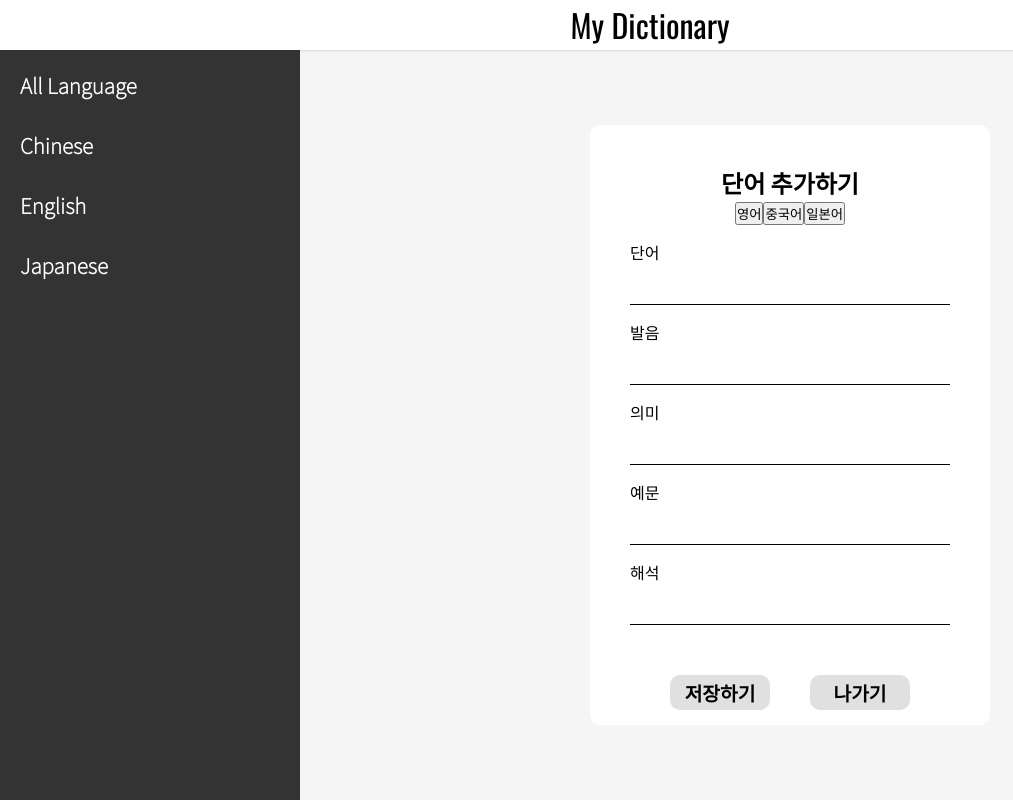
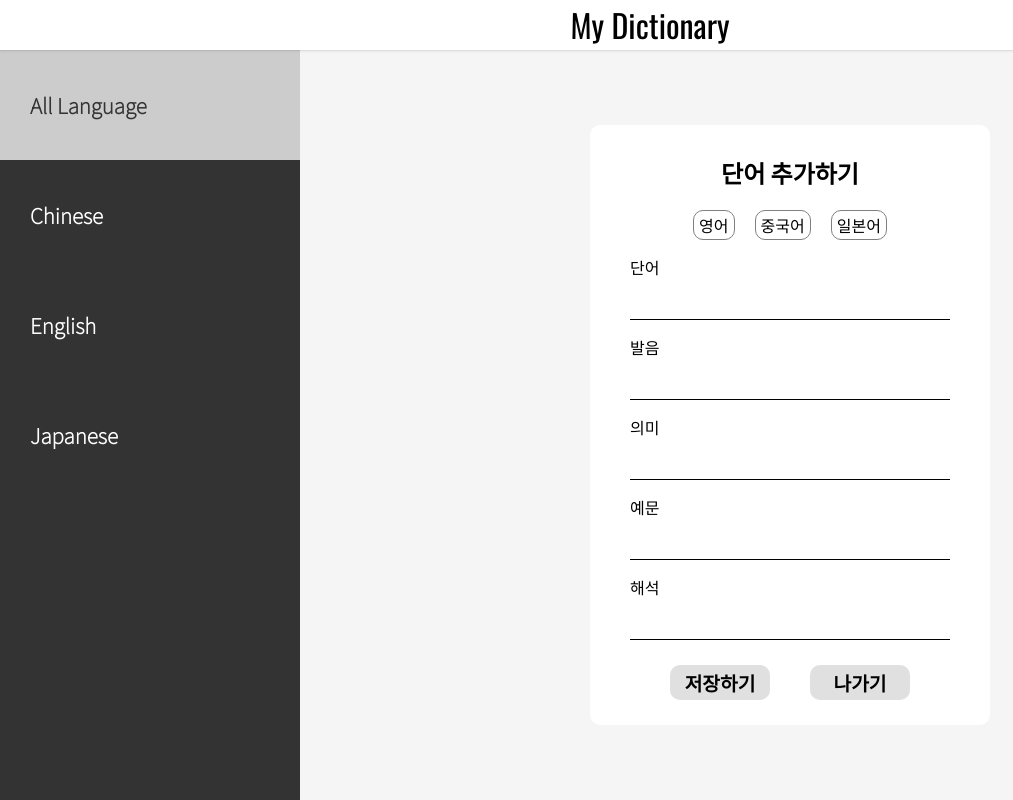
Before and after one commit to KoreanDinosaurs/React_Prac_2, a React (Create React App) app in the folder personel/: page /detail in a window 1280 px wide. Shown: the whole page, without its empty margins (0-1013 px from the left). Built offline with nearby package versions, Linux system fonts and the light colour scheme; no server answers; the database is empty.

Commit message:
btn work

```diff
--- a/personel/src/App.js
+++ b/personel/src/App.js
@@ -20,7 +20,7 @@ function App() {
 
   return (
     <>
-        <Header />
+        <Header/>
         <Wrap>
             <Nav/>
             <Routes>
--- a/personel/src/Chinese.js
+++ b/personel/src/Chinese.js
@@ -2,7 +2,7 @@ import React from "react";
 import { useDispatch, useSelector } from "react-redux";
 import { Link } from "react-router-dom";
 import styled from "styled-components";
-import { deleteData, updateData } from "./redux/modules/data";
+import { deleteData, deleteDataFB, updateData, updateDataFB2 } from "./redux/modules/data";
 
 function Chinese(){
     const dict_list = useSelector(state => state.data.list).filter(v => v.language === 'cn')
@@ -11,12 +11,12 @@ function Chinese(){
 
     const click_btn = (e) => {
         const idx = e.target.dataset.id
-        dispatch(updateData(idx))
+        dispatch(updateDataFB2(idx))
     }
 
     const click_cancle = (e) => {
         const idx = e.target.dataset.id
-        dispatch(deleteData(idx))
+        dispatch(deleteDataFB(idx))
     }
 
     return(
--- a/personel/src/Create.js
+++ b/personel/src/Create.js
@@ -1,37 +1,43 @@
-import React, { useEffect, useRef } from "react";
+import React, { useEffect, useRef, useState } from "react";
 import styled from "styled-components";
-import { useDispatch, useSelector } from "react-redux";
-import { createData, createDataFB } from "./redux/modules/data";
+import { useDispatch } from "react-redux";
+import { createDataFB } from "./redux/modules/data";
 import { useNavigate } from "react-router-dom";
+
 function Create() {
     const dispatch = useDispatch();
     const navigate = useNavigate();
-    const dict_list = useSelector(state => state.data.list)
+
     const ref = useRef([])
     const btnRef = useRef()
 
-    useEffect(()=>{
-        btnRef.current.addEventListener("click", addData);
+    const [currentClick, setCurrentClick] = useState(null)
+    const [prevClick, setPrevClick] = useState(null)
 
-        // return () =>  btnRef.current.removeEventListener("click", saveData)
-    }, [])
+    useEffect((e)=>{
+        if(currentClick){
+            let current = document.getElementById(currentClick);
+            current.style.color = "white"
+            current.style.background = "#333"
+        }
 
-    const lang = {language: ''}
+        if(prevClick){
+            let prev = document.getElementById(prevClick)
+            prev.style.color = "black"
+            prev.style.background = "transparent"
+        }
+        setPrevClick(currentClick)
+    }, [currentClick])
 
     const click = (e) => {
-        console.log(e.target.dataset.lang)
-        return lang.language = e.target.dataset.lang
+        setCurrentClick(e.target.id)
     }
 
     const addData = () => {
         const data = ref.current.map(v => v.value)
-        // id가 저절로 생성될거임!
-        // const id = () => {
-        //    return  dict_list.length
-        // }
+        console.log(currentClick)
         const info = {
-            ...lang,
-            // id: id(),
+            language: currentClick,
             word: data[0],
             sound: data[1],
             meaning: data[2],
@@ -39,18 +45,19 @@ function Create() {
             translation: data[4],
             completed: 0,
         }
-        dispatch(createDataFB(info))
+        dispatch(createDataFB(info));
+        navigate(-1);
     }
 
     return(
         <Container>
             <Wrap>
                 <span>단어 추가하기</span>
-                <BtnWrap className="langBtn">
-                    <button onClick={click} data-lang="en">영어</button>
-                    <button onClick={click} data-lang="cn">중국어</button>
-                    <button onClick={click} data-lang="ja">일본어</button>
-                </BtnWrap>
+                <BtnWrap2 className="langBtn">
+                    <button onClick={click} id="en" data-lang="en">영어</button>
+                    <button onClick={click} id="cn" data-lang="cn">중국어</button>
+                    <button onClick={click} id="ja" data-lang="ja">일본어</button>
+                </BtnWrap2>
                 <Item>
                 <label>단어</label>
                 <Input ref={el => (ref.current[0] = el)} />
@@ -72,8 +79,8 @@ function Create() {
                 <Input ref={el => (ref.current[4] = el)} />
                 </Item>
                 <BtnWrap>
-                    <Button onClick={()=>{navigate('/')}} ref={btnRef}>저장하기</Button>
-                    <Button onClick={()=>{navigate('/')}}>나가기</Button>
+                    <Button onClick={addData} ref={btnRef}>저장하기</Button>
+                    <Button onClick={()=>{navigate(-1)}}>나가기</Button>
                 </BtnWrap>
             </Wrap>
         </Container>
@@ -92,14 +99,13 @@ const Container = styled.div`
 `;
 
 const Wrap = styled.div`
-    /* height: 70%; */
     height: 600px;
     width: 25%;
     min-width: 400px;
     display: flex;
     flex-direction: column;
     align-items: center;
-    padding: 40px 0px;
+    padding: 30px 0px;
     border-radius: 10px;
     background-color: white;
 
@@ -142,7 +148,7 @@ const Button = styled.button`
     font-weight: bold;
     border-radius: 10px;
     background-color: #e0e0e0;
-    margin: 50px 20px 0 20px;
+    margin: 25px 20px 0 20px;
     &:hover {
         background-color: #333;
         color: white;
@@ -151,3 +157,20 @@ const Button = styled.button`
 
 const BtnWrap = styled.div`
 `;
+
+const BtnWrap2 = styled.div`
+    & > button {
+        margin: 20px 10px 0 10px;
+        font-size: 1em;
+        border-radius: 10px;
+        border: 1px solid gray;
+        padding: 2px 5px;
+        cursor: pointer;
+        background-color: transparent;
+    }
+
+    & > button:hover {
+        color: white;
+        background-color: #333;
+    }
+`;
--- a/personel/src/English.js
+++ b/personel/src/English.js
@@ -2,7 +2,7 @@ import React from "react";
 import { useDispatch, useSelector } from "react-redux";
 import { Link } from "react-router-dom";
 import styled from "styled-components";
-import { deleteData, updateData } from "./redux/modules/data";
+import { deleteData, deleteDataFB, updateData, updateDataFB2 } from "./redux/modules/data";
 
 function English(){
     const dict_list = useSelector(state => state.data.list).filter(v => v.language === 'en')
@@ -11,12 +11,12 @@ function English(){
 
     const click_btn = (e) => {
         const idx = e.target.dataset.id
-        dispatch(updateData(idx))
+        dispatch(updateDataFB2(idx))
     }
 
     const click_cancle = (e) => {
         const idx = e.target.dataset.id
-        dispatch(deleteData(idx))
+        dispatch(deleteDataFB(idx))
     }
 
     return(
--- a/personel/src/Header.js
+++ b/personel/src/Header.js
@@ -21,6 +21,7 @@ const Bar = styled.div`
     background-color: #fff;
     box-shadow: 0 2px 2px rgba(0, 0, 0, 0.05), 0 1px 0 rgba(0, 0, 0, 0.05);
     padding-left: 20px;
+    z-index: 1000;
 
     & > span {
         font-family: 'Oswald', sans-serif;
--- a/personel/src/Japanese.js
+++ b/personel/src/Japanese.js
@@ -2,7 +2,7 @@ import React from "react";
 import { useDispatch, useSelector } from "react-redux";
 import { Link } from "react-router-dom";
 import styled from "styled-components";
-import { deleteData, updateData } from "./redux/modules/data";
+import { deleteData, deleteDataFB, updateData, updateDataFB2 } from "./redux/modules/data";
 
 function Japanese(){
     const dict_list = useSelector(state => state.data.list).filter(v => v.language === 'ja')
@@ -11,12 +11,12 @@ function Japanese(){
 
     const click_btn = (e) => {
         const idx = e.target.dataset.id
-        dispatch(updateData(idx))
+        dispatch(updateDataFB2(idx))
     }
 
     const click_cancle = (e) => {
         const idx = e.target.dataset.id
-        dispatch(deleteData(idx))
+        dispatch(deleteDataFB(idx))
     }
 
     return(
--- a/personel/src/Nav.js
+++ b/personel/src/Nav.js
@@ -1,14 +1,38 @@
-import React from "react";
+import React, { useState } from "react";
 import { Link } from "react-router-dom";
 import styled from "styled-components";
 
 function Nav(){
+    const [currentClick, setCurrentClick] = useState('link1')
+    const [prevClick, setPrevClick] = useState(null)
+
+    React.useEffect(()=>{
+        if(currentClick){
+            const current = document.getElementById(currentClick);
+            current.style.color = "#333"
+            current.style.background = "#cdcccc"
+        }
+
+        if(prevClick){
+            const current = document.getElementById(prevClick);
+            current.style.color = "white"
+            current.style.background = "#333"
+        }
+
+        setPrevClick(currentClick)
+
+    }, [currentClick])
+
+    const click = (e) => {
+        setCurrentClick(e.target.id)
+    }
+
     return(
         <Wrap>
-            <StyledLink to="/*">All Language</StyledLink>
-            <StyledLink to="/chinese">Chinese</StyledLink>
-            <StyledLink to="/english">English</StyledLink>
-            <StyledLink to="/japanese">Japanese</StyledLink>
+            <StyledLink onClick={click} id="link1" to="/*">All Language</StyledLink>
+            <StyledLink onClick={click} id="link2" to="/chinese">Chinese</StyledLink>
+            <StyledLink onClick={click} id="link3" to="/english">English</StyledLink>
+            <StyledLink onClick={click} id="link4" to="/japanese">Japanese</StyledLink>
         </Wrap>
     )
 }
@@ -23,7 +47,7 @@ const Wrap = styled.div`
     background-color: #333;
     display: flex;
     flex-direction: column;
-    padding: 20px;
+
 `;
 
 const StyledLink = styled(Link)`
@@ -31,5 +55,13 @@ const StyledLink = styled(Link)`
     text-decoration: none;
     font-size: 1.3em;
     font-weight: bold;
-    margin-bottom: 30px;
+    width: 100%;
+    /* height: 50px; */
+    padding: 40px 30px;
+
+    &:hover, :focus {
+        background-color: #cdcccc;
+        color: #333;
+        /* font-weight: bold; */
+    }
 `;
--- a/personel/src/Section.js
+++ b/personel/src/Section.js
@@ -28,8 +28,14 @@ export default Section;
 const Container = styled.div`
     float: right;
     width: calc(100vw - 300px);
-    padding: 20px 40px;
+    padding: 40px 40px;
     display: grid;
     grid-template-columns: repeat(3, 1fr);
     grid-gap: 40px;
+
+    /* overflow-y: scroll;
+    -ms-overflow-style: none;
+    scrollbar-width: none;
+
+    &::-webkit-scrollbar{ display:none; } */
 `;
```
Also changed, not shown: personel/src/redux/modules/data.js (+9 -2 lines).
